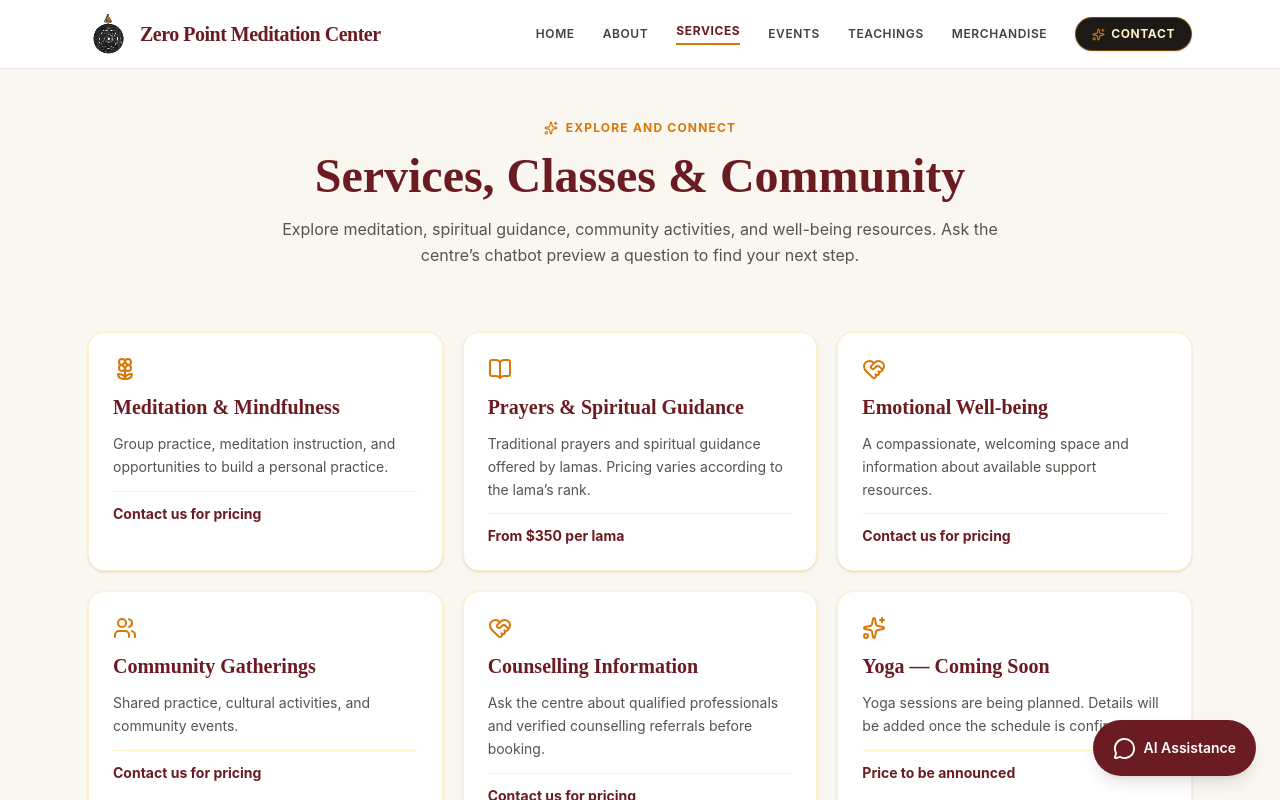
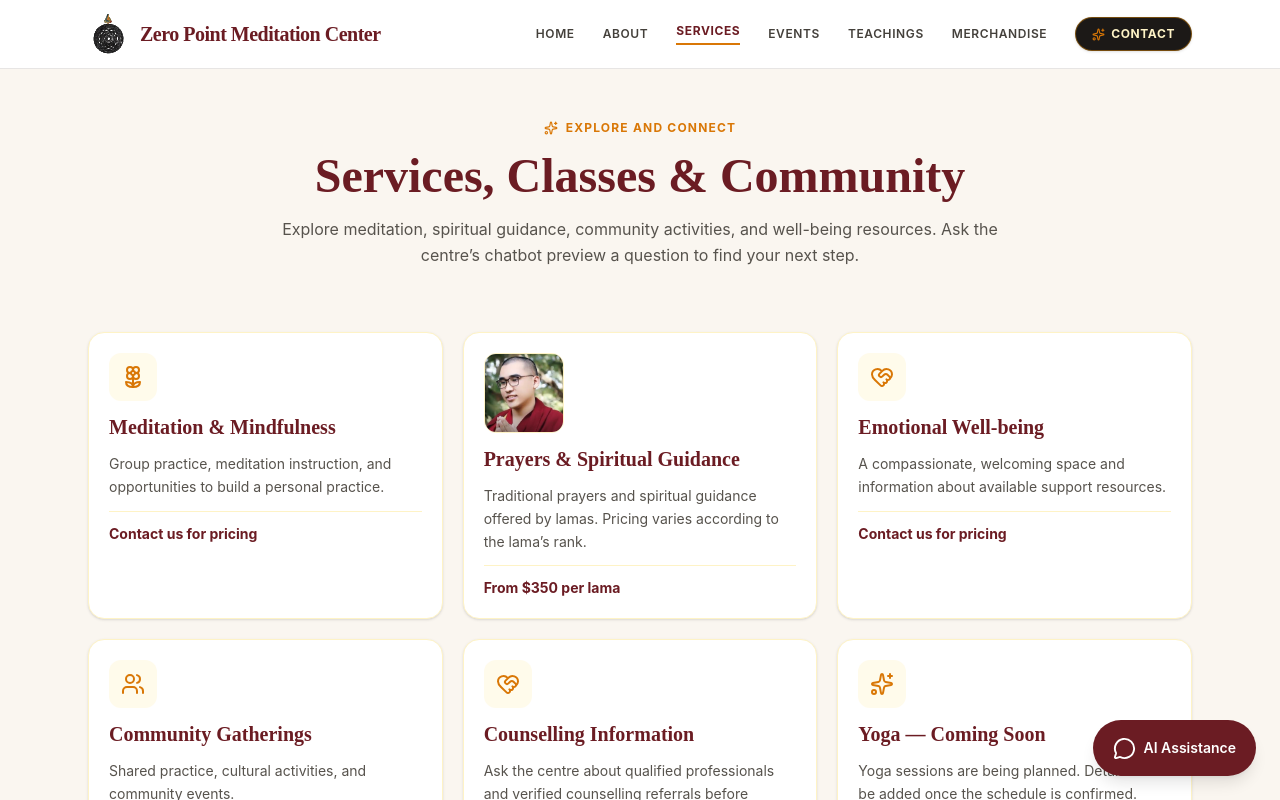
Before and after one commit to sherpaten/Zero-Point-Meditation-Center, a React (Vite) app in the folder zero-point-meditation/: page /services in a window 1280 px wide. Shown: the top 800 px of the page. Built offline with nearby package versions, Linux system fonts and the light colour scheme.

Commit message:
Use compact service thumbnails in services grid

```diff
--- a/zero-point-meditation/src/pages/Services.jsx
+++ b/zero-point-meditation/src/pages/Services.jsx
@@ -22,16 +22,18 @@ export default function Services() {
         <p className="text-stone-600 leading-relaxed">Explore meditation, spiritual guidance, community activities, and well-being resources. Ask the centre’s chatbot preview a question to find your next step.</p>
       </motion.header>
 
-      <section className="grid md:grid-cols-2 lg:grid-cols-3 gap-5">
+      <section className="grid grid-cols-1 sm:grid-cols-2 lg:grid-cols-3 gap-5">
         {[
           { icon: <Flower2 size={24}/>, title: 'Meditation & Mindfulness', text: 'Group practice, meditation instruction, and opportunities to build a personal practice.', price: 'Contact us for pricing' },
-          { icon: <BookOpen size={24}/>, title: 'Prayers & Spiritual Guidance', text: 'Traditional prayers and spiritual guidance offered by lamas. Pricing varies according to the lama’s rank.', price: 'From $350 per lama' },
+          { icon: <BookOpen size={24}/>, image: gegyeYongyalRinpoche, imageAlt: 'Gegye Yongyal Rinpoche', title: 'Prayers & Spiritual Guidance', text: 'Traditional prayers and spiritual guidance offered by lamas. Pricing varies according to the lama’s rank.', price: 'From $350 per lama' },
           { icon: <HeartHandshake size={24}/>, title: 'Emotional Well-being', text: 'A compassionate, welcoming space and information about available support resources.', price: 'Contact us for pricing' },
           { icon: <Users size={24}/>, title: 'Community Gatherings', text: 'Shared practice, cultural activities, and community events.', price: 'Contact us for pricing' },
           { icon: <HeartHandshake size={24}/>, title: 'Counselling Information', text: 'Ask the centre about qualified professionals and verified counselling referrals before booking.', price: 'Contact us for pricing' },
           { icon: <Sparkles size={24}/>, title: 'Yoga — Coming Soon', text: 'Yoga sessions are being planned. Details will be added once the schedule is confirmed.', price: 'Price to be announced' },
-        ].map(item => <article key={item.title} className="rounded-2xl border border-amber-100 bg-white p-6 shadow-sm space-y-3">
-          <div className="text-buddhist-gold">{item.icon}</div><h2 className="font-serif text-xl font-bold text-buddhist-burgundy">{item.title}</h2><p className="text-sm leading-relaxed text-stone-600">{item.text}</p>
+        ].map(item => <article key={item.title} className="rounded-2xl border border-amber-100 bg-white p-4 sm:p-5 shadow-sm space-y-3">
+          {item.image ? <img src={item.image} alt={item.imageAlt || item.title} loading="lazy" className="h-20 w-20 rounded-xl object-cover object-top border border-amber-100"/> : <div className="flex h-12 w-12 items-center justify-center rounded-xl bg-amber-50 text-buddhist-gold">{item.icon}</div>}
+          <h2 className="font-serif text-xl font-bold text-buddhist-burgundy">{item.title}</h2>
+          <p className="text-sm leading-relaxed text-stone-600">{item.text}</p>
           <div className="border-t border-amber-100 pt-3"><p className="text-sm font-bold text-buddhist-burgundy">{item.price}</p></div>
         </article>)}
       </section>
```
